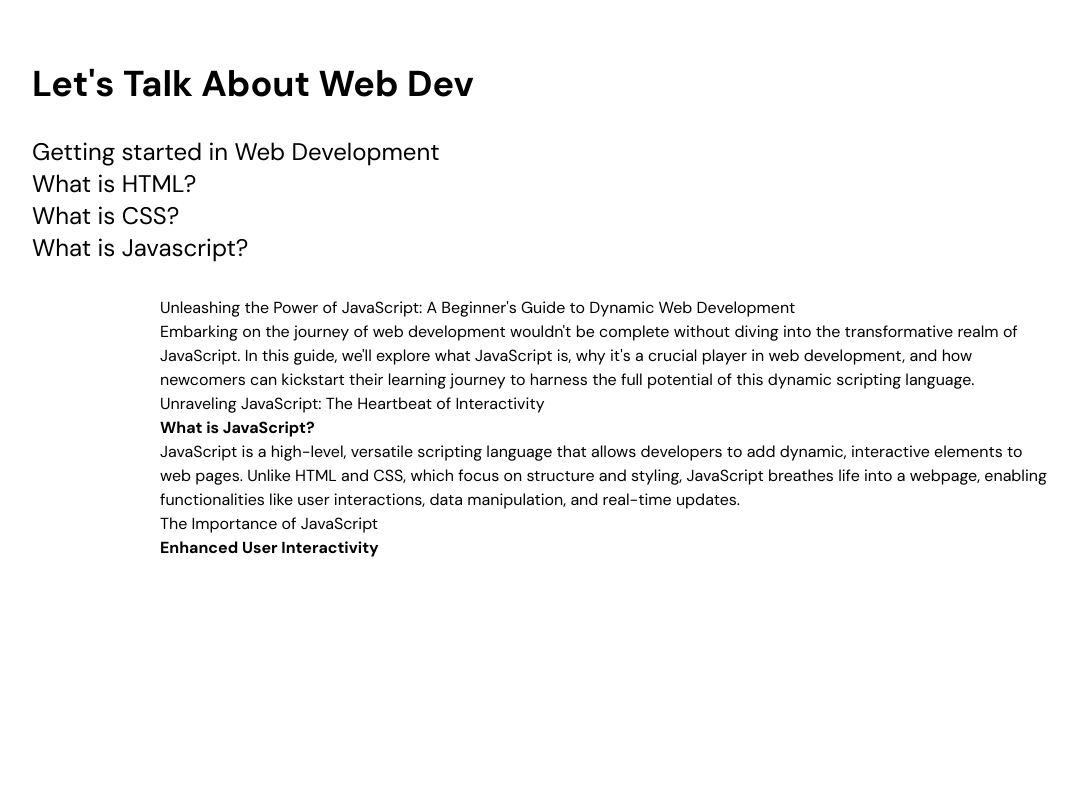
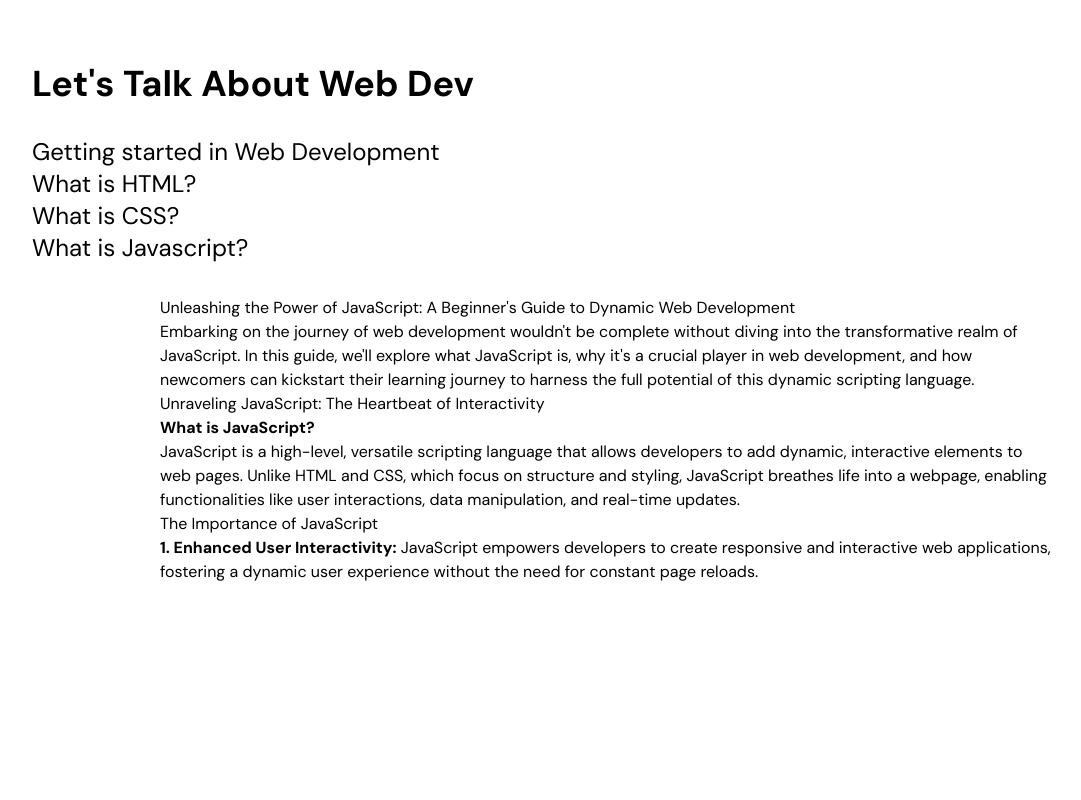
Before and after one commit to gerardojgarcia/gg_portfolio_24, a Nuxt app: page /blog/post-4 in a window 1280 px wide. Shown: the top 800 px of the page, without its empty margins (32-1113 px from the left). Built offline with nearby package versions, Linux system fonts and the light colour scheme.

Commit message:
udpated copy and layout

```diff
--- a/pages/blog/post-4.vue
+++ b/pages/blog/post-4.vue
@@ -15,7 +15,7 @@
 
 <h3>The Importance of JavaScript</h3>
 
-<p><strong>Enhanced User Interactivity</strong></p>
+<p><strong>1. Enhanced User Interactivity:</strong> JavaScript empowers developers to create responsive and interactive web applications, fostering a dynamic user experience without the need for constant page reloads.</p>
 
         </section>
 
```
